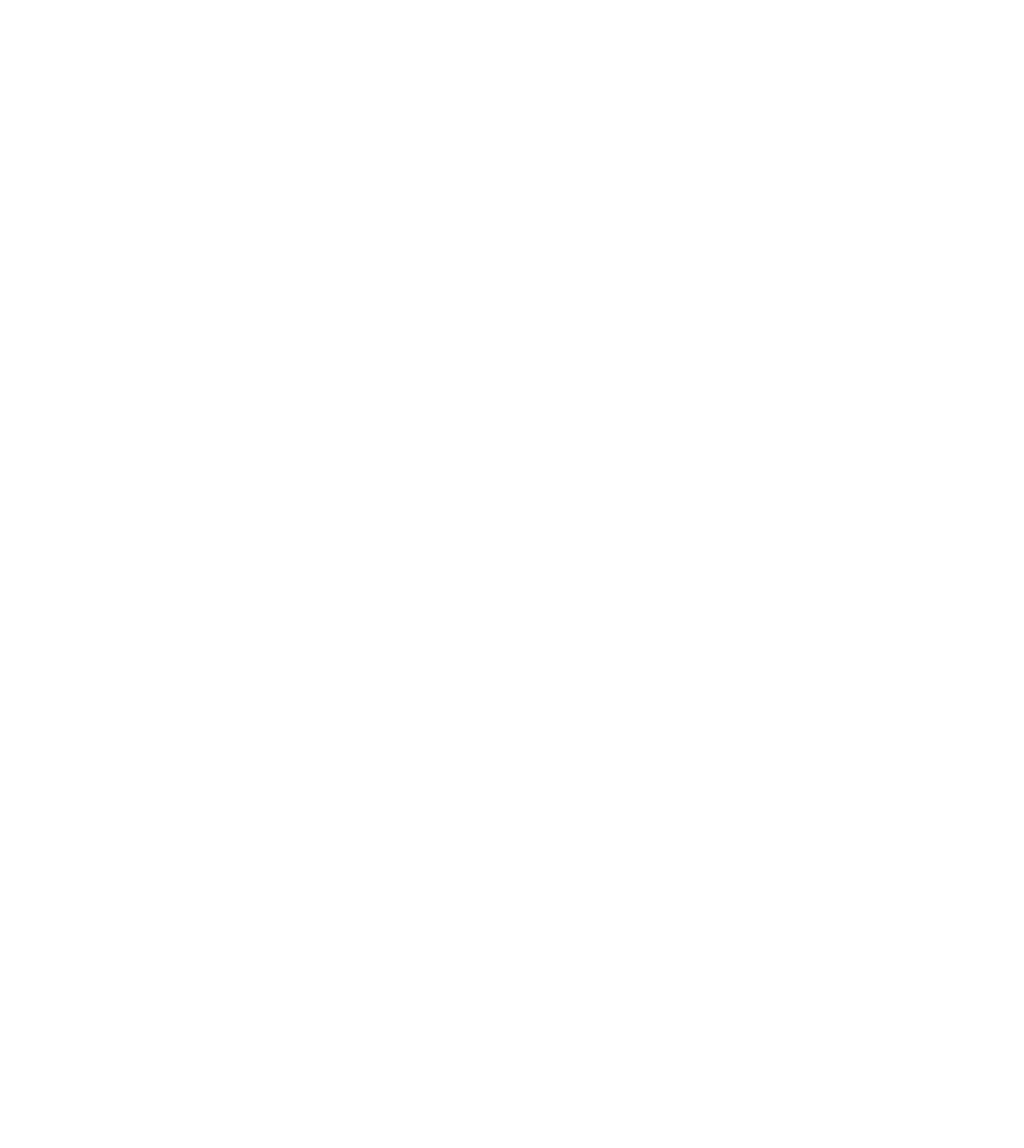
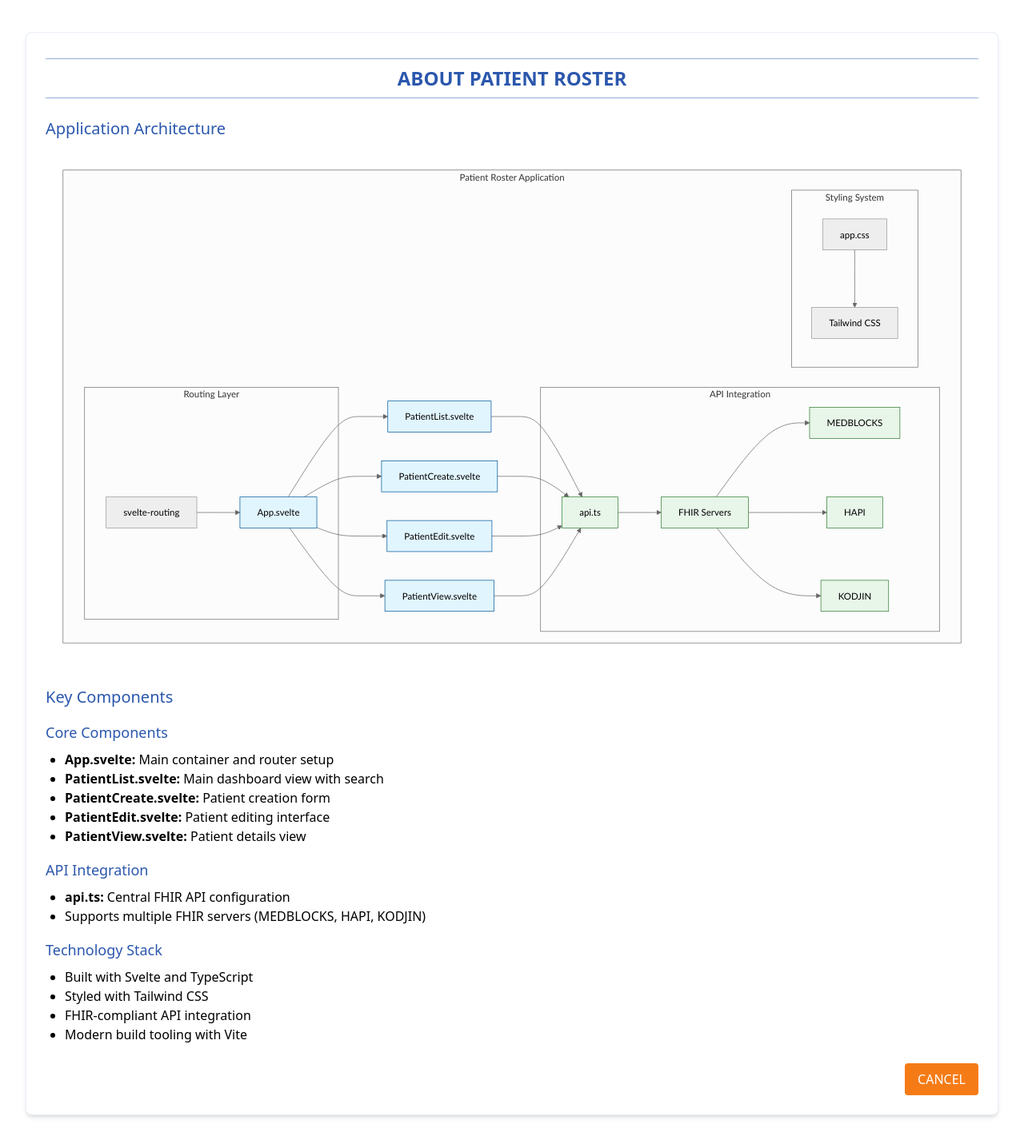
Before and after one commit to ajayprashar/patientRoster, a Svelte app: page /about in a window 1280 px wide. Shown: the top 1436 px of the page at 80% size. Before the commit the page ends 800 px from the top, so only its background shows below. Built offline with nearby package versions, Linux system fonts and the light colour scheme.

Commit message:
Added some Documentation and Styling.

```diff
--- a/package.json
+++ b/package.json
@@ -26,6 +26,7 @@
   "dependencies": {
     "axios": "^1.7.7",
     "clsx": "^2.1.1",
+    "mermaid": "^11.4.0",
     "svelte-routing": "^2.13.0"
   }
 }
--- /dev/null
+++ b/src/About.svelte
@@ -0,0 +1,113 @@
+<script lang="ts">
+  import mermaid from 'mermaid';
+  import { onMount } from 'svelte';
+  import { navigate } from "svelte-routing";
+
+  onMount(() => {
+    mermaid.initialize({
+      startOnLoad: true,
+      theme: 'neutral',
+      flowchart: {
+        curve: 'basis'
+      }
+    });
+  });
+</script>
+
+<main class="w-full max-w-7xl mx-auto px-8 my-10">
+  <div class="bg-white p-6 rounded-lg shadow-md border border-[#2B57AD]/10">
+    <hr class="border-[#2B57AD]/50 my-2">
+    <div class="flex justify-center items-center my-1">
+      <h1 class="text-2xl text-[#2B57AD] font-semibold">ABOUT PATIENT ROSTER</h1>
+    </div>
+    <hr class="border-[#2B57AD]/50 my-2">
+
+    <div class="prose max-w-none">
+      <h2 class="text-xl text-[#2B57AD] mt-6 mb-4">Application Architecture</h2>
+
+      <pre class="mermaid">
+        graph TD
+            subgraph Frontend_App["Patient Roster Application"]
+                A[App.svelte] --> B[PatientList.svelte]
+                A --> C[PatientCreate.svelte]
+                A --> D[PatientEdit.svelte]
+                A --> E[PatientView.svelte]
+
+                subgraph Routing["Routing Layer"]
+                    F[svelte-routing] --> A
+                end
+
+                subgraph API_Layer["API Integration"]
+                    G[api.ts] --> H[FHIR Servers]
+                    H --> H1[MEDBLOCKS]
+                    H --> H2[HAPI]
+                    H --> H3[KODJIN]
+                end
+
+                subgraph Styling["Styling System"]
+                    I[app.css] --> J[Tailwind CSS]
+                end
+            end
+
+            B --> G
+            C --> G
+            D --> G
+            E --> G
+
+            classDef component fill:#e1f5fe,stroke:#01579b
+            classDef config fill:#fff3e0,stroke:#ff6f00
+            classDef api fill:#e8f5e9,stroke:#2e7d32
+
+            class A,B,C,D,E component
+            class G,H,H1,H2,H3 api
+      </pre>
+
+      <h2 class="text-xl text-[#2B57AD] mt-8 mb-4">Key Components</h2>
+
+      <h3 class="text-lg text-[#2B57AD] mt-4">Core Components</h3>
+      <ul class="list-disc ml-6 mt-2">
+        <li><strong>App.svelte:</strong> Main container and router setup</li>
+        <li><strong>PatientList.svelte:</strong> Main dashboard view with search</li>
+        <li><strong>PatientCreate.svelte:</strong> Patient creation form</li>
+        <li><strong>PatientEdit.svelte:</strong> Patient editing interface</li>
+        <li><strong>PatientView.svelte:</strong> Patient details view</li>
+      </ul>
+
+      <h3 class="text-lg text-[#2B57AD] mt-4">API Integration</h3>
+      <ul class="list-disc ml-6 mt-2">
+        <li><strong>api.ts:</strong> Central FHIR API configuration</li>
+        <li>Supports multiple FHIR servers (MEDBLOCKS, HAPI, KODJIN)</li>
+      </ul>
+
+      <h3 class="text-lg text-[#2B57AD] mt-4">Technology Stack</h3>
+      <ul class="list-disc ml-6 mt-2">
+        <li>Built with Svelte and TypeScript</li>
+        <li>Styled with Tailwind CSS</li>
+        <li>FHIR-compliant API integration</li>
+        <li>Modern build tooling with Vite</li>
+      </ul>
+    </div>
+
+    <div class="flex justify-end mt-6">
+      <button
+        type="button"
+        class="px-4 py-2 bg-[#F57B17] hover:bg-[#F57B17]/90 text-white rounded transition-colors"
+        on:click={() => navigate('/')}
+      >
+        CANCEL
+      </button>
+    </div>
+  </div>
+</main>
+
+<style>
+  :global(.prose) {
+    max-width: none;
+  }
+  :global(.mermaid) {
+    background-color: white;
+    padding: 1rem;
+    border-radius: 0.5rem;
+    margin: 1rem 0;
+  }
+</style>
--- a/src/App.svelte
+++ b/src/App.svelte
@@ -3,6 +3,7 @@
   import PatientCreate from "./PatientCreate.svelte";
   import PatientEdit from "./PatientEdit.svelte";
   import PatientView from "./PatientView.svelte";
+  import About from "./About.svelte";
   import { Router, Link, Route } from "svelte-routing";
   import { onMount } from 'svelte';
 
@@ -31,6 +32,9 @@
       <Route path="/">
         <PatientList {kolkataTime}/>
       </Route>
+      <Route path="/about">
+        <About/>
+      </Route>
       <Route path="/patient/create">
         <PatientCreate/>
       </Route>
--- a/src/patientList.svelte
+++ b/src/patientList.svelte
@@ -392,6 +392,31 @@
     <!-- Add copyright text -->
     <div class="text-center text-[#2B57AD]/60 mt-8">
       © Not Copyrighted 2024. All rights are yours.
+      <span class="mx-2">|</span>
+      <a
+        href="/about"
+        class="about-link text-[#2B57AD] hover:text-[#2B57AD]/80"
+      >
+        About Patient Roster
+      </a>
     </div>
   </div>
 </main>
+
+<style>
+  .about-link {
+    animation: glow 5s ease-in-out;
+    padding: 4px 8px;
+    border-radius: 4px;
+    display: inline-block;
+  }
+
+  @keyframes glow {
+    0%, 100% {
+      background-color: transparent;
+    }
+    50% {
+      background-color: rgba(43, 87, 173, 0.2);
+    }
+  }
+</style>
```
Also changed, not shown: 1 other file (tests, documents, lock files or other folders).
